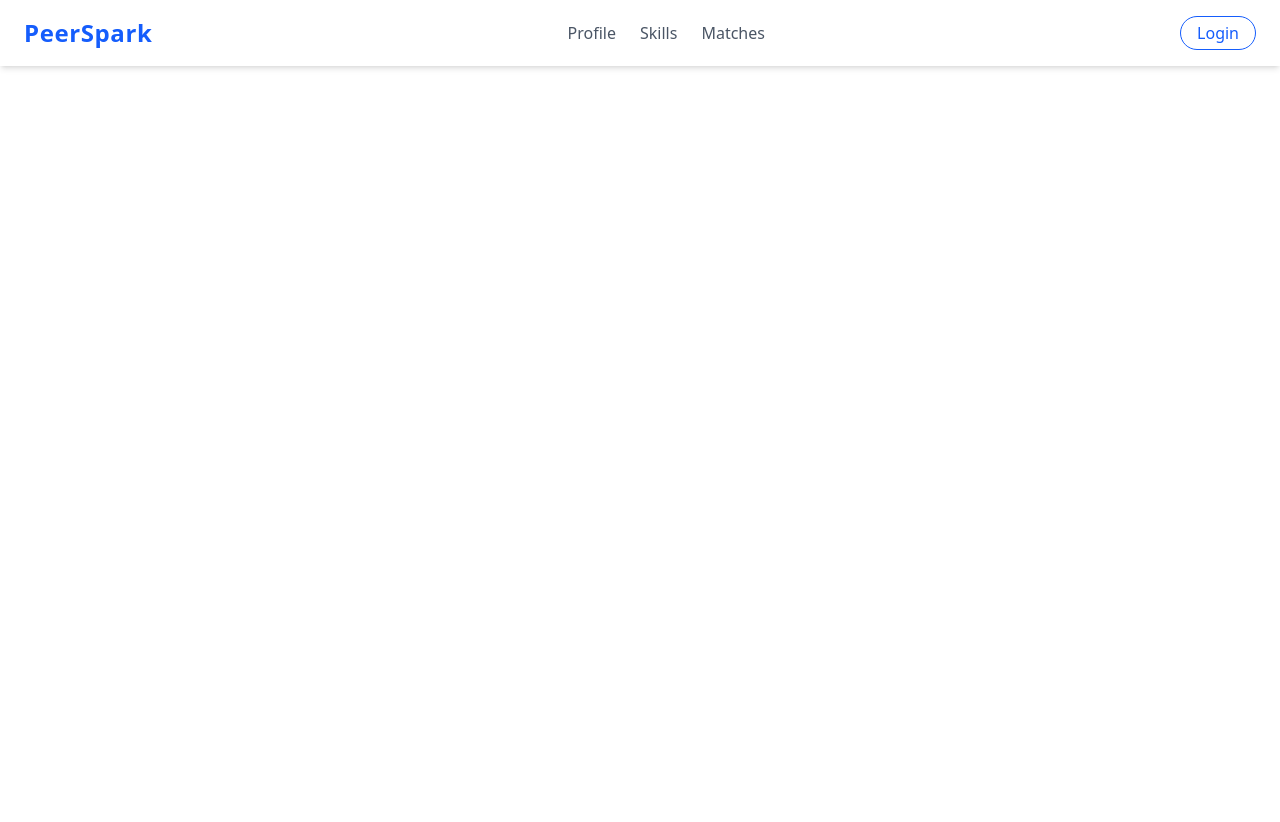
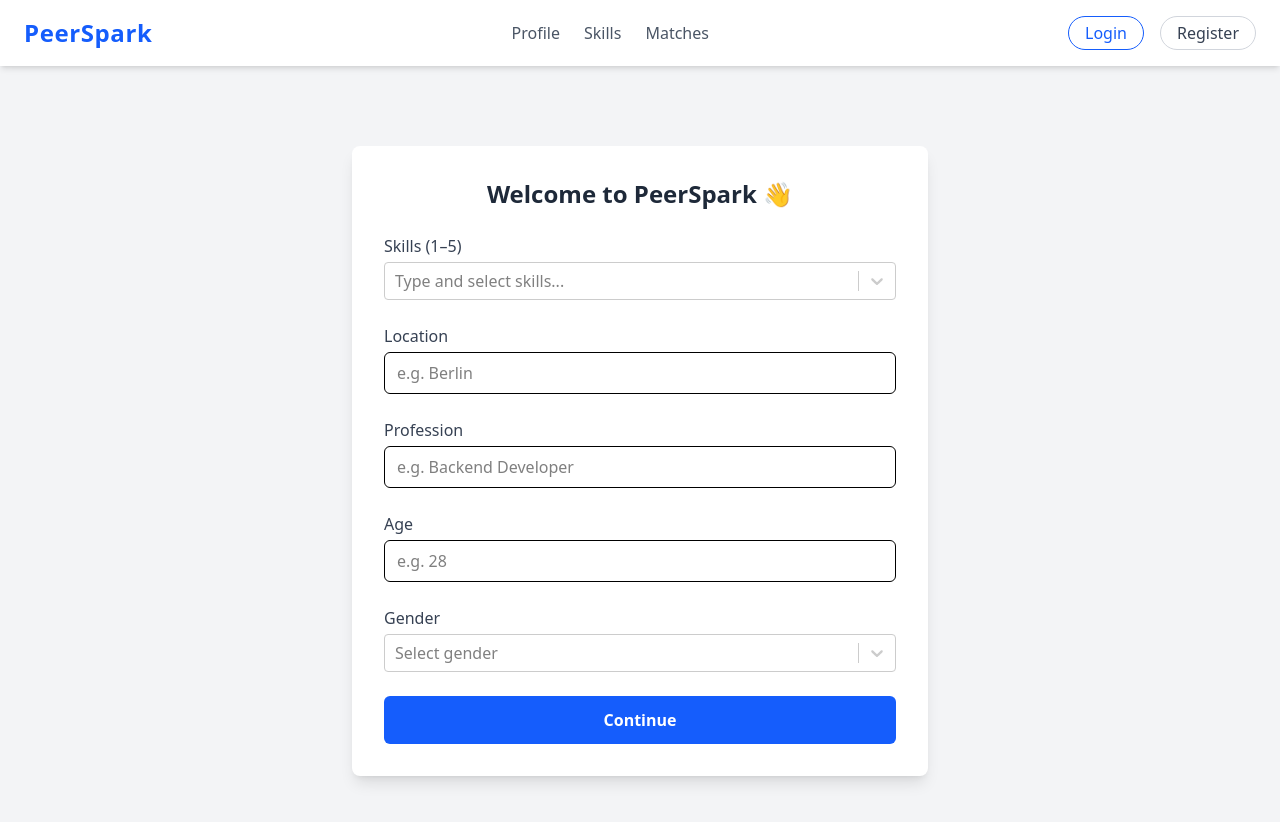
Before and after one commit to Eaglemann/PeerSpark, a React (Vite) app: page /onboarding in a window 1280 px wide. Shown: the top 822 px of the page. Before the commit the page ends 800 px from the top, so only its background shows below. Built offline with nearby package versions, Linux system fonts and the light colour scheme; no server answers.

Commit message:
implement onboarding

```diff
--- a/package.json
+++ b/package.json
@@ -18,6 +18,7 @@
     "react": "^19.0.0",
     "react-dom": "^19.0.0",
     "react-router-dom": "^7.5.0",
+    "react-select": "^5.10.1",
     "react-toastify": "^11.0.5",
     "zustand": "^5.0.3"
   },
--- a/src/App.tsx
+++ b/src/App.tsx
@@ -6,6 +6,7 @@ import Profile from "./components/Profile";
 import Skills from "./components/Skills";
 import Discover from "./components/Discover";
 import UserProfilePage from "./components/UserProfilePage";
+import Onboarding from "./components/Onboarding";
 
 const App = () => {
   return (
@@ -17,6 +18,7 @@ const App = () => {
         <Route path="/matches" element={<Matches />} />
         <Route path="/skills" element={<Skills />} />
         <Route path="/user/:id" element={<UserProfilePage />} />
+        <Route path="/onboarding" element={<Onboarding />} />
       </Routes>
     </Router>
   );
--- a/src/components/Navbar.tsx
+++ b/src/components/Navbar.tsx
@@ -1,5 +1,5 @@
 import { Link } from "react-router-dom";
-import { useState } from "react";
+import { useState, useRef } from "react";
 import RegisterModal from "./RegisterModal";
 import LoginModal from "./LoginModal";
 import { useAuthStore } from "../store/auth";
@@ -7,7 +7,14 @@ import { useAuthStore } from "../store/auth";
 const Navbar = () => {
   const [isRegisterOpen, setIsRegisterOpen] = useState(false);
   const [isLoginOpen, setIsLoginOpen] = useState(false);
-  const { user, logout } = useAuthStore();
+  const [dropdownOpen, setDropdownOpen] = useState(false);
+  const dropdownRef = useRef(null);
+
+  const { logout } = useAuthStore();
+  const user = useAuthStore((state) => state.user);
+
+
+  const toggleDropdown = () => setDropdownOpen((prev) => !prev);
 
   return (
     <>
@@ -19,43 +26,63 @@ const Navbar = () => {
           >
             PeerSpark
           </Link>
+
           <ul className="hidden md:flex gap-6 text-gray-600 font-medium">
             <li>
-              <Link
-                to="/profile"
-                className="hover:text-blue-600 cursor-pointer"
-              >
+              <Link to="/profile" className="hover:text-blue-600">
                 Profile
               </Link>
             </li>
-            <Link to="/skills" className="hover:text-blue-600 cursor-pointer">
-              <li className="hover:text-blue-600 cursor-pointer">Skills</li>
+            <li>
+              <Link to="/skills" className="hover:text-blue-600">
+                Skills
               </Link>
-            <Link to="/matches" className="hover:text-blue-600 cursor-pointer">
-              <li className="hover:text-blue-600 cursor-pointer">Matches</li>
+            </li>
+            <li>
+              <Link to="/matches" className="hover:text-blue-600">
+                Matches
               </Link>
+            </li>
           </ul>
 
-          <div className="flex items-center gap-4">
+          <div className="flex items-center gap-4 relative">
             {user ? (
-              <>
-                <span className="text-gray-700 font-medium cursor-pointer hover:underline">
+              <div className="relative" ref={dropdownRef}>
+                <button
+                  onClick={toggleDropdown}
+                  className="text-gray-700 font-medium hover:underline"
+                >
                   {user.name}
-                </span>
+                </button>
+                {dropdownOpen && (
+                  <div className="absolute right-0 mt-2 bg-white border rounded-md shadow-lg z-50">
                     <button
-                  onClick={logout}
-                  className="text-red-600 border border-red-600 px-4 py-1 rounded-full hover:bg-red-50"
+                      onClick={() => {
+                        logout();
+                        setDropdownOpen(false);
+                      }}
+                      className="block w-full text-left px-4 py-2 text-red-600 hover:bg-red-50"
                     >
                       Logout
                     </button>
-              </>
+                  </div>
+                )}
+              </div>
             ) : (
+              <>
                 <button
                   onClick={() => setIsLoginOpen(true)}
                   className="text-blue-600 border border-blue-600 px-4 py-1 rounded-full hover:bg-blue-50"
                 >
                   Login
                 </button>
+                <button
+                  onClick={() => setIsRegisterOpen(true)}
+                  className="text-gray-700 border border-gray-300 px-4 py-1 rounded-full hover:bg-gray-100"
+                >
+                  Register
+                </button>
+              </>
             )}
           </div>
         </div>
--- /dev/null
+++ b/src/components/Onboarding.tsx
@@ -0,0 +1,157 @@
+import { useState } from "react";
+import { useNavigate } from "react-router-dom";
+import Select from "react-select";
+import axios from "axios";
+
+const skillsOptions = [
+  { value: "JavaScript", label: "JavaScript" },
+  { value: "Python", label: "Python" },
+  { value: "React", label: "React" },
+  { value: "Node.js", label: "Node.js" },
+  { value: "SQL", label: "SQL" },
+  { value: "Docker", label: "Docker" },
+  { value: "AWS", label: "Django" },
+  { value: "AWS", label: "Flask" },
+  { value: "AWS", label: "FastAPI" },
+  { value: "AWS", label: "Typescript" },
+  { value: "AWS", label: "Next.js" },
+  { value: "AWS", label: "DevOps" },
+  { value: "AWS", label: "AWS" },
+  { value: "AWS", label: "Java" },
+  { value: "AWS", label: "React Native" },
+  { value: "AWS", label: "C++" },
+];
+
+const genderOptions = [
+  { value: "male", label: "Male" },
+  { value: "female", label: "Female" },
+];
+
+const Onboarding = () => {
+  const [skills, setSkills] = useState<{ value: string; label: string }[]>([]);
+  const [location, setLocation] = useState("");
+  const [profession, setProfession] = useState("");
+  const [age, setAge] = useState<number | "">("");
+  const [gender, setGender] = useState<{ value: string }>();
+
+  const navigate = useNavigate();
+
+  const handleSubmit = async (e: React.FormEvent) => {
+    e.preventDefault();
+
+    if (skills.length < 1) {
+      alert("Please add at least 1 skill.");
+      return;
+    }
+
+    try {
+      await axios.post(
+        `${import.meta.env.VITE_PEERSPARK_AUTH_URL}/user/onboarding`,
+        {
+          skills: skills.map((s) => s.value),
+          location,
+          profession,
+          age,
+          gender: gender?.value,
+        }
+      );
+
+      navigate("/");
+    } catch (err) {
+      console.error(err);
+      alert("Failed to save onboarding info.");
+    }
+  };
+
+  return (
+    <div className="min-h-screen flex justify-center items-start pt-20 bg-gray-100 px-4">
+      <form
+        onSubmit={handleSubmit}
+        className="bg-white p-8 rounded-lg shadow-lg w-full max-w-xl space-y-6"
+      >
+        <h2 className="text-2xl font-bold text-gray-800 text-center">
+          Welcome to PeerSpark 👋
+        </h2>
+
+        <div>
+          <label className="block mb-1 font-medium text-gray-700">
+            Skills (1–5)
+          </label>
+          <Select
+            isMulti
+            options={skillsOptions}
+            value={skills}
+            onChange={(selected) => setSkills(selected.slice(0, 5))}
+            placeholder="Type and select skills..."
+          />
+          {skills.length > 5 && (
+            <p className="text-red-500 text-sm mt-1">
+              You can select up to 5 skills.
+            </p>
+          )}
+        </div>
+
+        <div>
+          <label className="block mb-1 font-medium text-gray-700">
+            Location
+          </label>
+          <input
+            type="text"
+            className="w-full border px-3 py-2 rounded-md"
+            placeholder="e.g. Berlin"
+            value={location}
+            onChange={(e) => setLocation(e.target.value)}
+            required
+          />
+        </div>
+
+        <div>
+          <label className="block mb-1 font-medium text-gray-700">
+            Profession
+          </label>
+          <input
+            type="text"
+            className="w-full border px-3 py-2 rounded-md"
+            placeholder="e.g. Backend Developer"
+            value={profession}
+            onChange={(e) => setProfession(e.target.value)}
+            required
+          />
+        </div>
+
+        <div>
+          <label className="block mb-1 font-medium text-gray-700">Age</label>
+          <input
+            type="number"
+            className="w-full border px-3 py-2 rounded-md"
+            placeholder="e.g. 28"
+            value={age}
+            onChange={(e) => setAge(Number(e.target.value))}
+            min={18}
+            max={100}
+            required
+          />
+        </div>
+
+        <div>
+          <label className="block mb-1 font-medium text-gray-700">Gender</label>
+          <Select
+            options={genderOptions}
+            value={gender}
+            onChange={setGender}
+            placeholder="Select gender"
+          />
+        </div>
+
+        <button
+          type="submit"
+          className="w-full bg-blue-600 text-white py-3 rounded-md font-semibold hover:bg-blue-700"
+        >
+          Continue
+        </button>
+      </form>
+    </div>
+  );
+};
+
+export default Onboarding;
--- a/src/components/RegisterModal.tsx
+++ b/src/components/RegisterModal.tsx
@@ -1,10 +1,12 @@
+import axios from "axios";
 import { useState } from "react";
-import axios from "axios";
+import { useNavigate } from "react-router-dom";
+import { useAuthStore } from "../store/auth";
 
 interface RegisterModalProps {
   isOpen: boolean;
   onClose: () => void;
-  onSwitchToLogin?: () => void; // for toggling login modal if needed
+  onSwitchToLogin?: () => void;
 }
 
 const RegisterModal = ({
@@ -13,69 +15,49 @@ const RegisterModal = ({
   onSwitchToLogin,
 }: RegisterModalProps) => {
   const [formData, setFormData] = useState({
-    firstName: "",
-    lastName: "",
     email: "",
     password: "",
-    confirmPassword: "",
-    location: "",
-    profession: "",
+    name: "",
   });
 
-  const [showPassword, setShowPassword] = useState(false);
-  const [showConfirmPassword, setShowConfirmPassword] = useState(false);
-  const [loading, setLoading] = useState(false);
-  const [errorMsg, setErrorMsg] = useState("");
-  const [successMsg, setSuccessMsg] = useState("");
-  const apiUrl = import.meta.env.VITE_PEERSPARK_AUTH_URL;
+  const navigate = useNavigate();
 
   const handleChange = (e: React.ChangeEvent<HTMLInputElement>) => {
     setFormData({ ...formData, [e.target.name]: e.target.value });
   };
 
-  const togglePasswordVisibility = () => {
-    setShowPassword((prev) => !prev);
-  };
-
-  const toggleConfirmPasswordVisibility = () => {
-    setShowConfirmPassword((prev) => !prev);
-  };
+  const login = useAuthStore((state) => state.login);
 
   const handleSubmit = async (e: React.FormEvent) => {
     e.preventDefault();
+    try {
+      // Step 1: Register the user
+      await axios.post(
+        `${import.meta.env.VITE_PEERSPARK_AUTH_URL}/auth/register`,
+        formData
+      );
 
-    if (formData.password !== formData.confirmPassword) {
-      setErrorMsg("Passwords do not match.");
-      return;
-    }
-
-    try {
-      setLoading(true);
-      setErrorMsg("");
-      setSuccessMsg("");
-
-      const response = await axios.post(`${apiUrl}/auth/register`, {
-        name: `${formData.firstName} ${formData.lastName}`,
+      // Step 2: Log the user in
+      const loginResponse = await axios.post(
+        `${import.meta.env.VITE_PEERSPARK_AUTH_URL}/auth/login`,
+        {
           email: formData.email,
           password: formData.password,
-      });
+        }
+      );
 
-      console.log(response);
+      const data = loginResponse.data;
+      localStorage.setItem("access_token", data.access_token);
+      localStorage.setItem("user", JSON.stringify(data.user));
 
-      setSuccessMsg("Registration successful! You can now log in.");
-      setFormData({
-        firstName: "",
-        lastName: "",
-        email: "",
-        password: "",
-        confirmPassword: "",
-        location: "",
-        profession: "",
-      });
+      login(data.user, data.access_token);
+      onClose();
+      navigate("/onboarding", { replace: true });
     } catch (error: any) {
-      setErrorMsg(error.response?.data?.detail || "Something went wrong.");
-    } finally {
-      setLoading(false);
+      const message =
+        error.response?.data?.detail ||
+        "Registration failed. Please try again.";
+      alert(message);
     }
   };
 
@@ -83,113 +65,43 @@ const RegisterModal = ({
 
   return (
     <div className="fixed inset-0 bg-black bg-opacity-30 backdrop-blur-sm flex justify-center items-start pt-20 z-50">
-      <div className="bg-white p-8 rounded-2xl shadow-2xl w-full max-w-lg">
+      <div className="bg-white p-8 rounded-2xl shadow-2xl w-full max-w-md">
         <h2 className="text-3xl font-semibold text-center mb-6 text-gray-800">
           Create your account
         </h2>
-
-        {errorMsg && <p className="text-red-500 text-center">{errorMsg}</p>}
-        {successMsg && (
-          <p className="text-green-500 text-center">{successMsg}</p>
-        )}
-
-        <form className="space-y-4" onSubmit={handleSubmit}>
-          <div className="grid grid-cols-2 gap-4">
+        <form onSubmit={handleSubmit} className="space-y-4">
           <input
             type="text"
-              name="firstName"
-              placeholder="First Name"
-              value={formData.firstName}
+            name="name"
+            placeholder="Name"
+            className="w-full p-3 border border-gray-300 rounded-lg"
+            value={formData.name}
             onChange={handleChange}
-              className="p-3 border border-gray-300 rounded-lg focus:outline-none focus:ring-2 focus:ring-blue-500"
             required
           />
-            <input
-              type="text"
-              name="lastName"
-              placeholder="Last Name"
-              value={formData.lastName}
-              onChange={handleChange}
-              className="p-3 border border-gray-300 rounded-lg focus:outline-none focus:ring-2 focus:ring-blue-500"
-              required
-            />
-          </div>
-
           <input
             type="email"
             name="email"
             placeholder="Email"
-            className="w-full p-3 border border-gray-300 rounded-lg focus:outline-none focus:ring-2 focus:ring-blue-500"
+            className="w-full p-3 border border-gray-300 rounded-lg"
             value={formData.email}
             onChange={handleChange}
             required
           />
-
-          <div>
           <input
-              type={showPassword ? "text" : "password"}
+            type="password"
             name="password"
             placeholder="Password"
-              className="w-full p-3 border border-gray-300 rounded-lg focus:outline-none focus:ring-2 focus:ring-blue-500"
+            className="w-full p-3 border border-gray-300 rounded-lg"
             value={formData.password}
             onChange={handleChange}
             required
           />
           <button
-              type="button"
-              onClick={togglePasswordVisibility}
-              className="text-sm text-blue-600 hover:underline"
-            >
-              {showPassword ? "Hide Password" : "Show Password"}
-            </button>
-          </div>
-
-          <div>
-            <input
-              type={showConfirmPassword ? "text" : "password"}
-              name="confirmPassword"
-              placeholder="Confirm Password"
-              className="w-full p-3 border border-gray-300 rounded-lg focus:outline-none focus:ring-2 focus:ring-blue-500"
-              value={formData.confirmPassword}
-              onChange={handleChange}
-              required
-            />
-            <button
-              type="button"
-              onClick={toggleConfirmPasswordVisibility}
-              className="text-sm text-blue-600 hover:underline"
-            >
-              {showConfirmPassword
-                ? "Hide Confirm Password"
-                : "Show Confirm Password"}
-            </button>
-          </div>
-
-          <input
-            type="text"
-            name="location"
-            placeholder="Location (optional)"
-            className="w-full p-3 border border-gray-300 rounded-lg focus:outline-none focus:ring-2 focus:ring-blue-500"
-            value={formData.location}
-            onChange={handleChange}
-          />
-
-          <input
-            type="text"
-            name="profession"
-            placeholder="Profession"
-            className="w-full p-3 border border-gray-300 rounded-lg focus:outline-none focus:ring-2 focus:ring-blue-500"
-            value={formData.profession}
-            onChange={handleChange}
-            required
-          />
-
-          <button
             type="submit"
             className="w-full bg-blue-600 text-white py-3 rounded-lg font-semibold hover:bg-blue-700 transition"
-            disabled={loading}
           >
-            {loading ? "Registering..." : "Register"}
+            Register
           </button>
         </form>
 
--- a/src/store/auth.ts
+++ b/src/store/auth.ts
@@ -1,22 +1,36 @@
 import { create } from "zustand";
+import { persist } from "zustand/middleware";
 
 interface User {
   id: string;
+  name: string;
   email: string;
-  name: string;
 }
 
 interface AuthState {
   user: User | null;
-  setUser: (user: User) => void;
+  token: string | null;
+  login: (user: User, token: string) => void;
   logout: () => void;
 }
 
-export const useAuthStore = create<AuthState>((set) => ({
-  user: null,
-  setUser: (user) => set({ user }),
-  logout: () => {
-    localStorage.removeItem("access_token");
-    set({ user: null });
-  },
-}));
+export const useAuthStore = create<AuthState>()(
+  persist(
+    (set) => ({
+      user: null,
+      token: null,
+      login: (user, token) => {
+        set({ user, token });
+      },
+      logout: () => {
+        set({ user: null, token: null });
+        localStorage.removeItem("access_token");
+        localStorage.removeItem("user");
+      },
+    }),
+    {
+      name: "auth-storage", // will be the key in localStorage
+      partialize: (state) => ({ user: state.user, token: state.token }), // only persist what's needed
+    }
+  )
+);
```
Also changed, not shown: 1 other file (tests, documents, lock files or other folders). Lines whose indentation alone changed are shown as unchanged.
